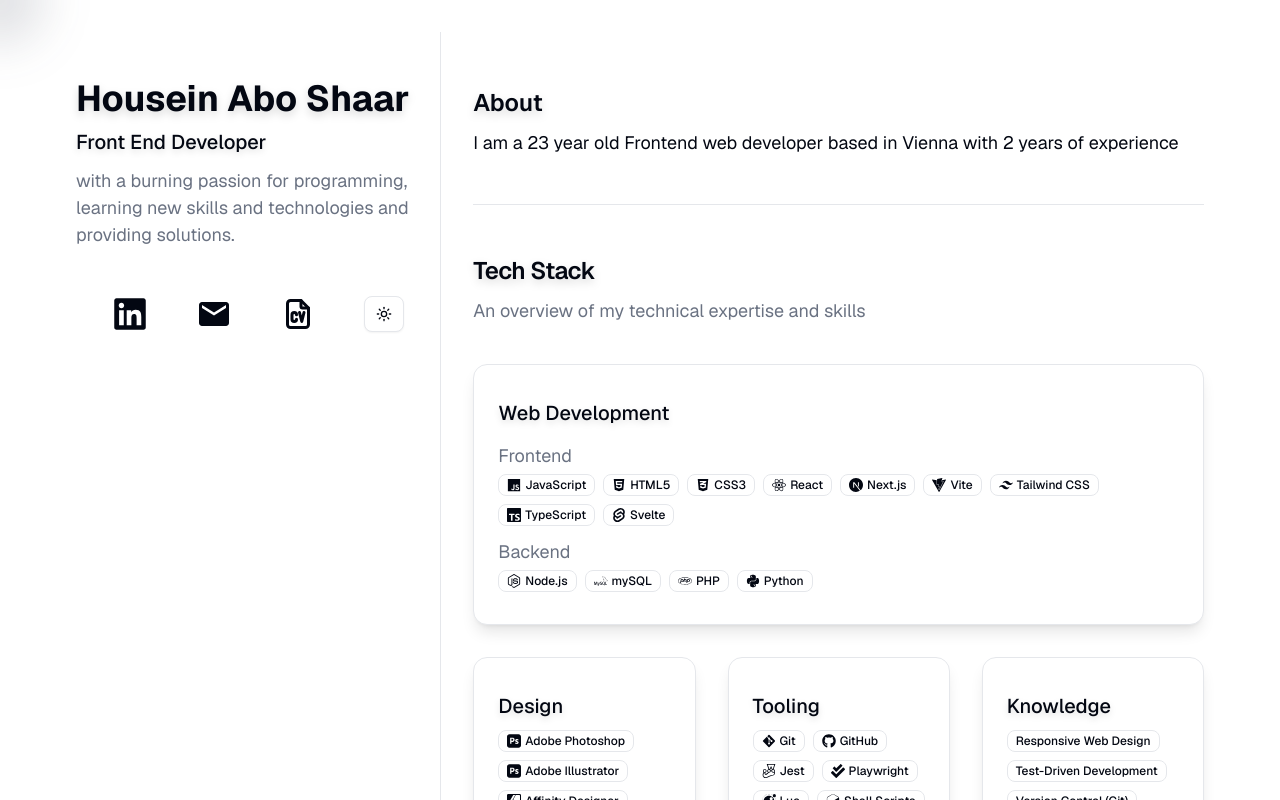
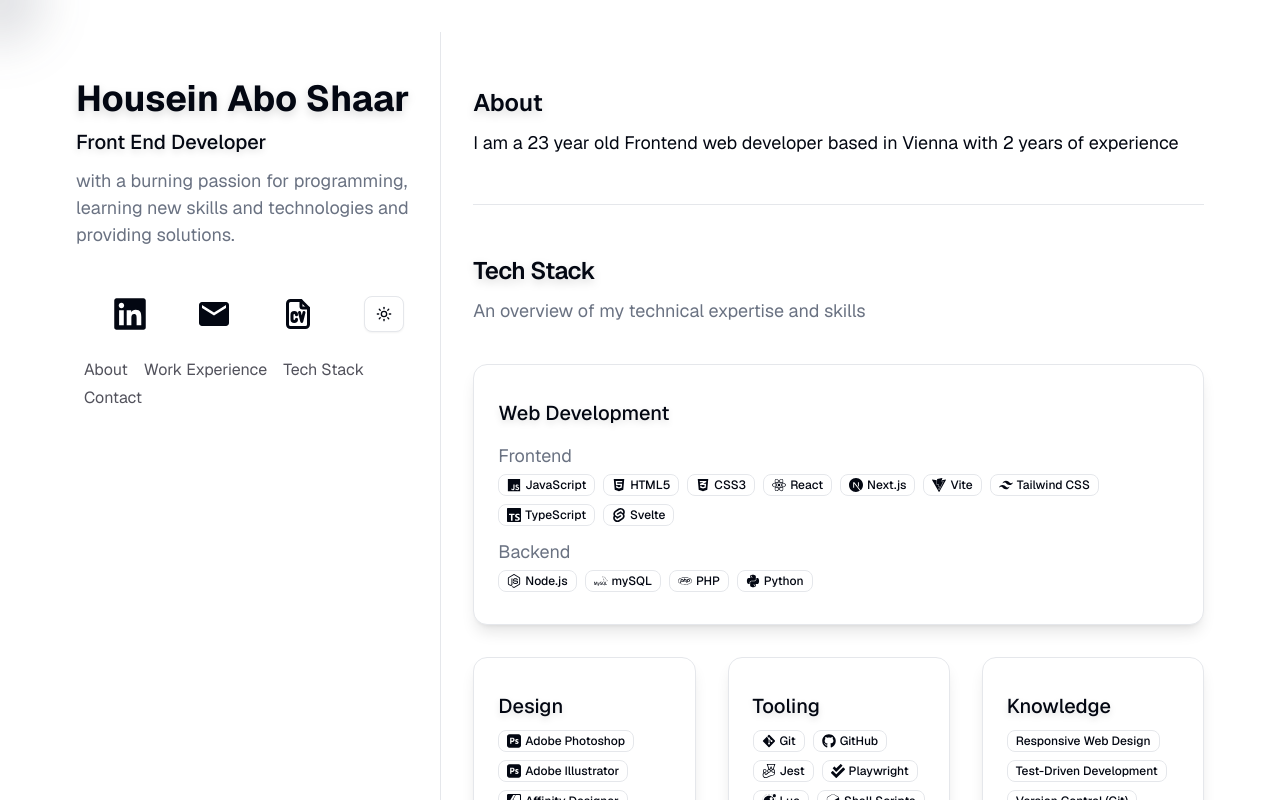
Before and after one commit to HouseinIsProgramming/aMoreElegantPortfolio, a Next.js app: page / in a window 1280 px wide. Shown: the top 800 px of the page. Built offline with nearby package versions, Linux system fonts and the light colour scheme.

Commit message:
added navmenu

```diff
--- a/components/biography.tsx
+++ b/components/biography.tsx
@@ -8,6 +8,7 @@ import { TextEffect } from "./motion-primitives/text-effect";
 import { motion } from "framer-motion";
 import { listVariants, listItemVariants } from "@/utils/motion-variants";
 import { ModeToggle } from "./light-dark-toggle";
+import NavMenu from "./navmenu";
 
 const MotionUL = motion.ul;
 
@@ -72,6 +73,7 @@ function Biography() {
           </Magnetic>
         </motion.li>
       </MotionUL>
+      <NavMenu />
     </div>
   );
 }
--- /dev/null
+++ b/components/motion-primitives/animated-background.tsx
@@ -0,0 +1,90 @@
+'use client';
+import { cn } from '@/lib/utils';
+import { AnimatePresence, Transition, motion } from 'motion/react';
+import {
+  Children,
+  cloneElement,
+  ReactElement,
+  useEffect,
+  useState,
+  useId,
+} from 'react';
+
+export type AnimatedBackgroundProps = {
+  children:
+    | ReactElement<{ 'data-id': string }>[]
+    | ReactElement<{ 'data-id': string }>;
+  defaultValue?: string;
+  onValueChange?: (newActiveId: string | null) => void;
+  className?: string;
+  transition?: Transition;
+  enableHover?: boolean;
+};
+
+export function AnimatedBackground({
+  children,
+  defaultValue,
+  onValueChange,
+  className,
+  transition,
+  enableHover = false,
+}: AnimatedBackgroundProps) {
+  const [activeId, setActiveId] = useState<string | null>(null);
+  const uniqueId = useId();
+
+  const handleSetActiveId = (id: string | null) => {
+    setActiveId(id);
+
+    if (onValueChange) {
+      onValueChange(id);
+    }
+  };
+
+  useEffect(() => {
+    if (defaultValue !== undefined) {
+      setActiveId(defaultValue);
+    }
+  }, [defaultValue]);
+
+  return Children.map(children, (child: any, index) => {
+    const id = child.props['data-id'];
+
+    const interactionProps = enableHover
+      ? {
+          onMouseEnter: () => handleSetActiveId(id),
+          onMouseLeave: () => handleSetActiveId(null),
+        }
+      : {
+          onClick: () => handleSetActiveId(id),
+        };
+
+    return cloneElement(
+      child,
+      {
+        key: index,
+        className: cn('relative inline-flex', child.props.className),
+        'data-checked': activeId === id ? 'true' : 'false',
+        ...interactionProps,
+      },
+      <>
+        <AnimatePresence initial={false}>
+          {activeId === id && (
+            <motion.div
+              layoutId={`background-${uniqueId}`}
+              className={cn('absolute inset-0', className)}
+              transition={transition}
+              initial={{ opacity: defaultValue ? 1 : 0 }}
+              animate={{
+                opacity: 1,
+              }}
+              exit={{
+                opacity: 0,
+              }}
+            />
+          )}
+        </AnimatePresence>
+        <div className='z-10'>{child.props.children}</div>
+      </>
+    );
+  });
+}
--- /dev/null
+++ b/components/navmenu.tsx
@@ -0,0 +1,53 @@
+import { AnimatedBackground } from "./motion-primitives/animated-background";
+import { motion } from "framer-motion";
+import { itemVariants } from "@/utils/motion-variants";
+import { del } from "framer-motion/client";
+
+const TABS = [
+  { title: "About", link: "about" },
+  { title: "Work Experience", link: "work-experience" },
+  { title: "Tech Stack", link: "tech-stack" },
+  { title: "Contact", link: "contact" },
+];
+
+function NavMenu() {
+  return (
+    <nav>
+      <AnimatedBackground
+        className="rounded-lg bg-zinc-100 dark:bg-zinc-800"
+        transition={{
+          type: "spring",
+          bounce: 0.2,
+          duration: 0.3,
+        }}
+        enableHover
+      >
+        {TABS.map((tab, index) => (
+          <motion.button
+            key={index}
+            variants={itemVariants}
+            initial="hidden"
+            animate="visible"
+            transition={{ delay: index * 0.1 }}
+            data-id={tab.link}
+            type="button"
+            className="px-2 py-0.5 text-zinc-600 transition-colors duration-300 hover:text-zinc-950 dark:text-zinc-400 dark:hover:text-zinc-50"
+            onClick={() => {
+              const element = document.getElementById(tab.link);
+              if (element) {
+                element.scrollIntoView({
+                  behavior: "smooth",
+                  block: "start",
+                });
+              }
+            }}
+          >
+            {tab.title}
+          </motion.button>
+        ))}
+      </AnimatedBackground>
+    </nav>
+  );
+}
+
+export default NavMenu;
```
